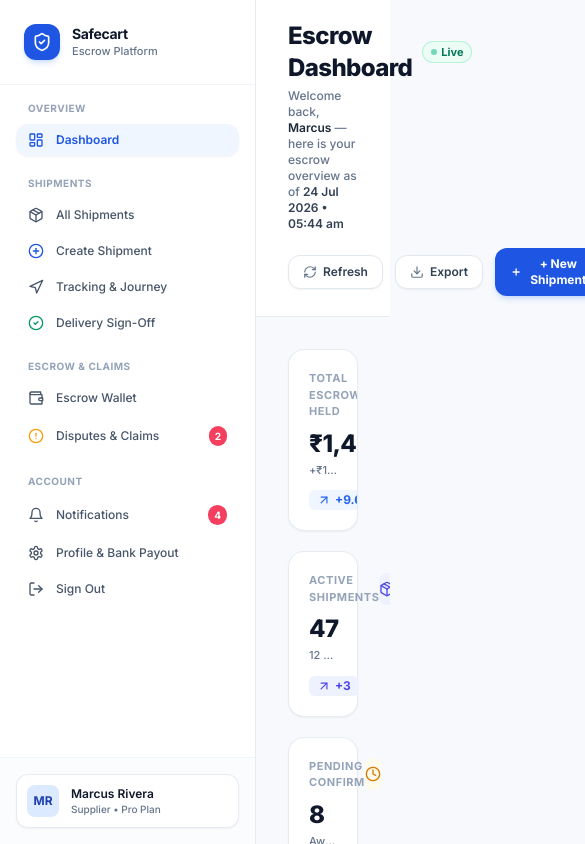
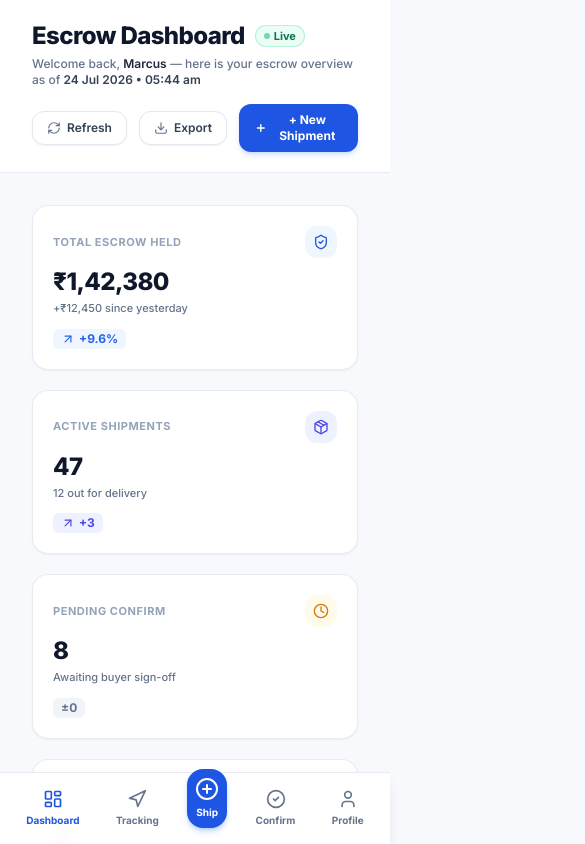
Before and after one commit to kartickk4/safecart-frontend, a React (Vite) app: page / in a window 390 px wide. Both pictures are taken after a click on the button "Explore Demo Dashboard (Skip Auth)". Shown: the top 844 px of the page, 585 px wide, since content can reach past the window. Built offline with nearby package versions, Linux system fonts and the light colour scheme; no server answers.

Commit message:
Add PWA manifest, mobile viewport tags, and fixed bottom mobile app navigation bar for smartphone view

```diff
--- a/index.html
+++ b/index.html
@@ -3,7 +3,12 @@
   <head>
     <meta charset="UTF-8" />
     <link rel="icon" type="image/svg+xml" href="/favicon.svg" />
-    <meta name="viewport" content="width=device-width, initial-scale=1.0" />
+    <meta name="viewport" content="width=device-width, initial-scale=1.0, maximum-scale=1.0, user-scalable=no, viewport-fit=cover" />
+    <meta name="mobile-web-app-capable" content="yes" />
+    <meta name="apple-mobile-web-app-capable" content="yes" />
+    <meta name="apple-mobile-web-app-status-bar-style" content="black-translucent" />
+    <meta name="theme-color" content="#1E56E3" />
+    <link rel="manifest" href="/manifest.json" />
     <title>Safecart — Secure-Path Logistics & Escrow Platform</title>
     <!-- Google Fonts Inter -->
     <link rel="preconnect" href="https://fonts.googleapis.com">
--- a/src/App.jsx
+++ b/src/App.jsx
@@ -15,6 +15,7 @@ import CreateShipmentModal from './components/CreateShipmentModal';
 import ShipmentDetailsModal from './components/ShipmentDetailsModal';
 import WalletModal from './components/WalletModal';
 import { profileAPI } from './services/api';
+import { LayoutDashboard, Navigation, PlusCircle, CheckCircle2, User, Bell } from 'lucide-react';
 
 export default function App() {
   const [user, setUser] = useState(null);
@@ -195,6 +196,57 @@ export default function App() {
         onClose={() => setSelectedShipment(null)}
         onRefresh={() => window.location.reload()}
       />
+
+      {/* FIXED MOBILE BOTTOM NAVIGATION BAR (FOR MOBILE SMARTPHONE SCREENS) */}
+      <div className="md:hidden fixed bottom-0 left-0 right-0 bg-white/95 backdrop-blur-md border-t border-slate-200/80 px-2 py-2 flex items-center justify-around z-50 shadow-lg select-none">
+        <button
+          onClick={() => setCurrentTab('dashboard')}
+          className={`flex flex-col items-center gap-1 p-2 rounded-xl text-[10px] font-bold transition ${
+            currentTab === 'dashboard' ? 'text-[#1E56E3]' : 'text-slate-500 hover:text-slate-900'
+          }`}
+        >
+          <LayoutDashboard className="w-5 h-5" />
+          <span>Dashboard</span>
+        </button>
+
+        <button
+          onClick={() => setCurrentTab('track')}
+          className={`flex flex-col items-center gap-1 p-2 rounded-xl text-[10px] font-bold transition ${
+            currentTab === 'track' ? 'text-[#1E56E3]' : 'text-slate-500 hover:text-slate-900'
+          }`}
+        >
+          <Navigation className="w-5 h-5" />
+          <span>Tracking</span>
+        </button>
+
+        <button
+          onClick={() => setCurrentTab('create-shipment')}
+          className="flex flex-col items-center gap-1 p-2 bg-[#1E56E3] text-white rounded-2xl text-[10px] font-bold shadow-md shadow-blue-500/30 -mt-5 transition active:scale-95"
+        >
+          <PlusCircle className="w-6 h-6" />
+          <span>Ship</span>
+        </button>
+
+        <button
+          onClick={() => setCurrentTab('delivery-confirm')}
+          className={`flex flex-col items-center gap-1 p-2 rounded-xl text-[10px] font-bold transition ${
+            currentTab === 'delivery-confirm' ? 'text-[#1E56E3]' : 'text-slate-500 hover:text-slate-900'
+          }`}
+        >
+          <CheckCircle2 className="w-5 h-5" />
+          <span>Confirm</span>
+        </button>
+
+        <button
+          onClick={() => setCurrentTab('profile')}
+          className={`flex flex-col items-center gap-1 p-2 rounded-xl text-[10px] font-bold transition ${
+            currentTab === 'profile' ? 'text-[#1E56E3]' : 'text-slate-500 hover:text-slate-900'
+          }`}
+        >
+          <User className="w-5 h-5" />
+          <span>Profile</span>
+        </button>
+      </div>
     </div>
   );
 }
--- a/src/components/Sidebar.jsx
+++ b/src/components/Sidebar.jsx
@@ -6,7 +6,7 @@ import {
 
 export default function Sidebar({ currentTab, setCurrentTab, user, onSignOut, openNewShipmentModal }) {
   return (
-    <aside className="w-64 bg-white border-r border-slate-200/80 flex flex-col justify-between h-screen sticky top-0 z-30 select-none">
+    <aside className="hidden md:flex w-64 bg-white border-r border-slate-200/80 flex-col justify-between h-screen sticky top-0 z-30 select-none">
       <div>
         {/* Brand Header */}
         <div className="p-6 border-b border-slate-100 flex items-center gap-3">
```
Also changed, not shown: public/manifest.json (added).
